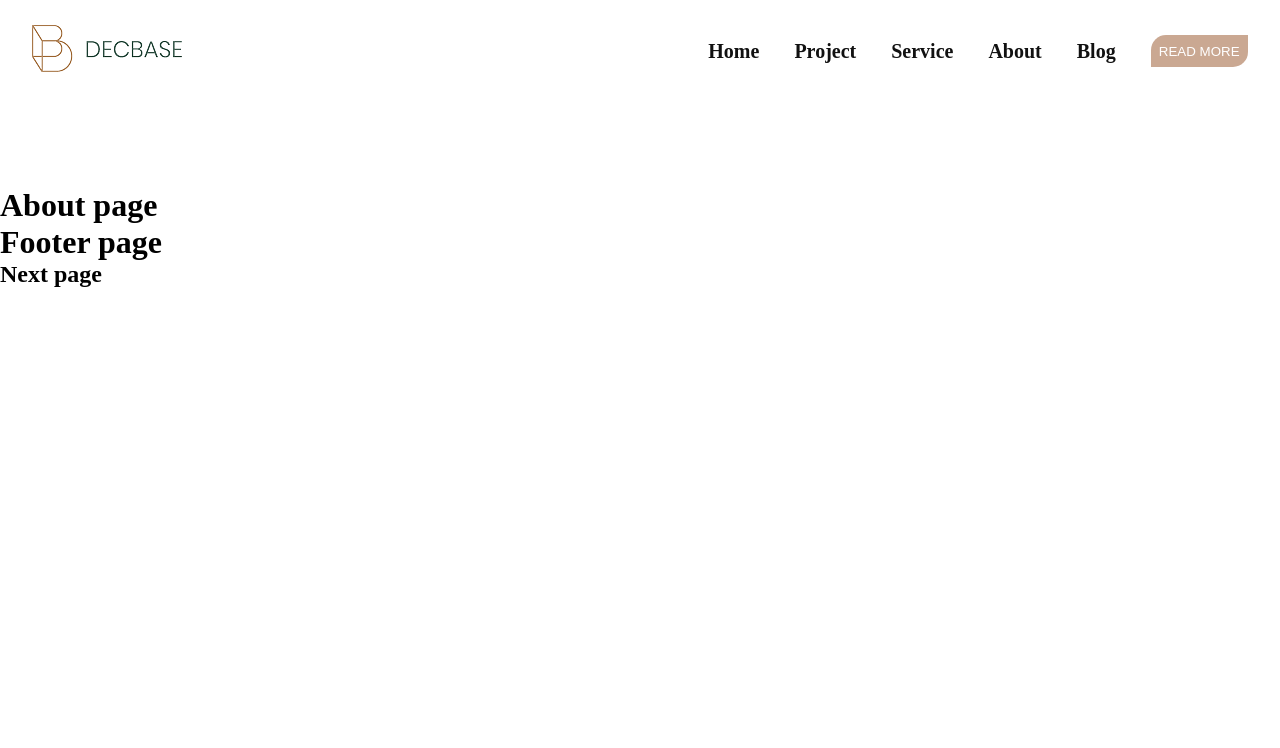
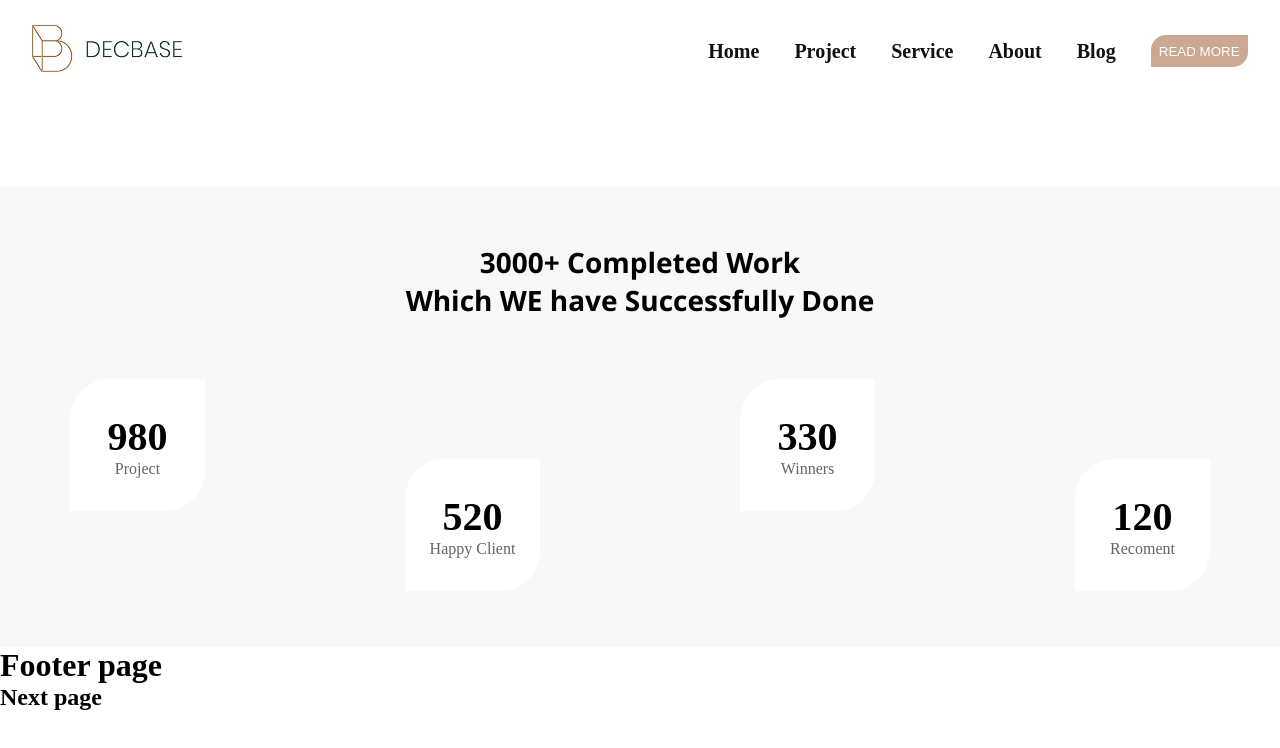
Before and after one commit to abdurashidov1212/team-git, a React (Vite) app: page /about in a window 1280 px wide. Shown: the top 748 px of the page. Built offline with nearby package versions, Linux system fonts and the light colour scheme.

Commit message:
about style is added

```diff
--- /dev/null
+++ b/src/pages/about.css
@@ -0,0 +1,112 @@
+.about{
+    width: 100%;
+    height: 460px;
+    background-color: #F8F8F8;
+    display: flex;
+    align-items: center;
+    justify-content: center;
+    text-align: center;
+    flex-direction: column;
+}
+
+.about1 h3{
+    font-size: 28px;
+    font-family: 'Segoe UI', Tahoma, Geneva, Verdana, sans-serif;
+}
+.about2{
+    display: flex;
+    align-items: center;
+    justify-content: center;
+    padding-top: 60px;
+    gap: 200px;
+}
+
+.ab1{
+    width: 135px;
+    height: 132px;
+    background-color: #FFFFFF;
+    border-top-left-radius: 40px;
+    border-bottom-right-radius: 40px;
+    display: flex;
+    align-items: center;
+    justify-content: center;
+    flex-direction: column;
+    margin-bottom: 80px;
+}
+.ab1 h2{
+    font-size: 40px;
+    font-weight: bold;
+}
+.ab1 p{
+    color: #646464;
+}
+
+
+
+
+
+
+
+.ab2{
+    width: 135px;
+    height: 132px;
+    background-color: #FFFFFF;
+    border-top-left-radius: 40px;
+    border-bottom-right-radius: 40px;
+    display: flex;
+    align-items: center;
+    justify-content: center;
+    flex-direction: column;
+    margin-top: 80px;
+}
+.ab2 h2{
+    font-size: 40px;
+    font-weight: bold;
+}
+.ab2 p{
+    color: #646464;
+}
+
+
+
+.ab3{
+    width: 135px;
+    height: 132px;
+    background-color: #FFFFFF;
+    border-top-left-radius: 40px;
+    border-bottom-right-radius: 40px;
+    display: flex;
+    align-items: center;
+    justify-content: center;
+    flex-direction: column;
+    margin-bottom: 80px;
+}
+.ab3 h2{
+    font-size: 40px;
+    font-weight: bold;
+}
+.ab3 p{
+    color: #646464;
+}
+
+
+
+.ab4{
+    width: 135px;
+    height: 132px;
+    background-color: #FFFFFF;
+    border-top-left-radius: 40px;
+    border-bottom-right-radius: 40px;
+    display: flex;
+    align-items: center;
+    justify-content: center;
+    flex-direction: column;
+    margin-top: 80px;
+}
+.ab4 h2{
+    font-size: 40px;
+    font-weight: bold;
+}
+.ab4 p{
+    color: #646464;
+}
--- a/src/pages/about.jsx
+++ b/src/pages/about.jsx
@@ -1,7 +1,32 @@
+import "./about.css"
+
 const About = ()=>{
     return(
         <>
-        <h1>About page</h1>
+      <div className="about">
+        <div className="about1">
+            <h3>3000+ Completed Work <br />
+            Which WE have Successfully Done</h3>
+        </div>
+        <div className="about2">
+            <div className="ab1">
+                <h2>980</h2>
+                <p>Project</p>
+            </div>
+            <div className="ab2">
+                <h2>520</h2>
+                <p>Happy Client</p>
+            </div>
+            <div className="ab3">
+                <h2>330</h2>
+                <p>Winners</p>
+            </div>
+            <div className="ab4">
+                <h2>120</h2>
+                <p>Recoment</p>
+            </div>
+        </div>
+      </div>
         </>
     )
 }
```
